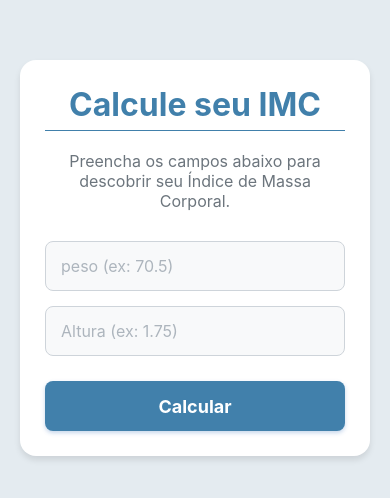
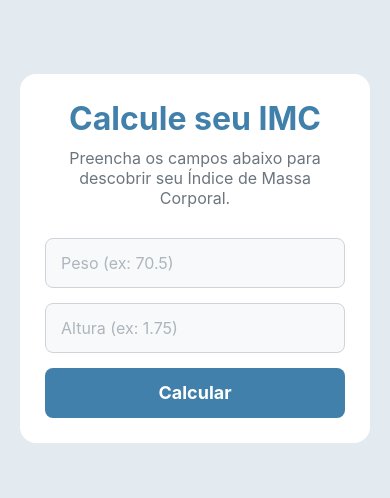
Before and after one commit to Lucas-Retanero/Calculadora-IMC-App, a React Native app: screen / in a window 390 px wide. Shown: the part 164-662 px from the top of the page. Built offline with nearby package versions, Linux system fonts and the light colour scheme.

Commit message:
TouchableWithoutFeedback alterado para Pressable

```diff
--- a/App.js
+++ b/App.js
@@ -1,12 +1,11 @@
-import { View, Text, StyleSheet, TextInput, Pressable, Keyboard, TouchableWithoutFeedback, Alert, StatusBar } from 'react-native';
+import { View, Text, StyleSheet, TextInput, Pressable, Keyboard, KeyboardAvoidingView, StatusBar, Alert,} from 'react-native';
 import { useState, useRef } from 'react';
 
 export default function App() {
-  const [peso, setpeso] = useState('');
+  const [peso, setPeso] = useState('');
   const [altura, setAltura] = useState('');
   const [imc, setImc] = useState(null);
   const [classificacao, setClassificacao] = useState('');
-
   const alturaRef = useRef(null);
 
   function calcular() {
@@ -22,26 +21,19 @@ export default function App() {
       return;
     }
 
-    const imc = p / (a * a);
-    setImc(imc);
+    const resultado = p / (a * a);
+    setImc(resultado);
 
-    if (imc < 18.5) {
-      setClassificacao('Abaixo do peso');
-    } else if (imc <= 24.9) {
-      setClassificacao('peso normal');
-    } else if (imc <= 29.9) {
-      setClassificacao('Sobrepeso');
-    } else if (imc <= 34.9) {
-      setClassificacao('Obesidade Grau I');
-    } else if (imc <= 39.9) {
-      setClassificacao('Obesidade Grau II');
-    } else {
-      setClassificacao('Obesidade Grau III');
-    }
+    if (resultado < 18.5) setClassificacao('Abaixo do peso');
+    else if (resultado <= 24.9) setClassificacao('Peso normal');
+    else if (resultado <= 29.9) setClassificacao('Sobrepeso');
+    else if (resultado <= 34.9) setClassificacao('Obesidade Grau I');
+    else if (resultado <= 39.9) setClassificacao('Obesidade Grau II');
+    else setClassificacao('Obesidade Grau III');
   }
 
   function limpar() {
-    setpeso('');
+    setPeso('');
     setAltura('');
     setImc(null);
     setClassificacao('');
@@ -49,29 +41,26 @@ export default function App() {
   }
 
   return (
-    <TouchableWithoutFeedback onPress={Keyboard.dismiss}>
-      <View style={styles.app}>
+    <KeyboardAvoidingView style={styles.app} behavior="padding">
       <StatusBar barStyle="dark-content" backgroundColor="#e4ebf0" />
+      <Pressable style={styles.innerContainer} onPress={Keyboard.dismiss}>
         <View style={styles.card}>
-          <View style={styles.tituloContainer}>
           <Text style={styles.titulo}>Calcule seu IMC</Text>
-          </View>
-
           <Text style={styles.subtitulo}>
             Preencha os campos abaixo para descobrir seu Índice de Massa Corporal.
           </Text>
 
-          <View style={styles.inputContainer}>
           <TextInput
             style={styles.input}
-              placeholder="peso (ex: 70.5)"
+            placeholder="Peso (ex: 70.5)"
             keyboardType="numeric"
             value={peso}
-              onChangeText={setpeso}
+            onChangeText={setPeso}
             returnKeyType="next"
             onSubmitEditing={() => alturaRef.current.focus()}
             placeholderTextColor="#adb5bd"
           />
+
           <TextInput
             style={styles.input}
             placeholder="Altura (ex: 1.75)"
@@ -83,11 +72,11 @@ export default function App() {
             onSubmitEditing={calcular}
             placeholderTextColor="#adb5bd"
           />
-          </View>
 
           <Pressable
-            style={({ pressed }) => [styles.botao, pressed && styles.botaoPressionado]}
-            onPress={calcular}>
+            style={({ pressed }) => [styles.botao, pressed && { opacity: 0.8 }]}
+            onPress={calcular}
+          >
             <Text style={styles.botaoTexto}>Calcular</Text>
           </Pressable>
 
@@ -95,16 +84,18 @@ export default function App() {
             <View style={styles.resultadoContainer}>
               <Text style={styles.resultadoValor}>{imc.toFixed(2)}</Text>
               <Text style={styles.resultadoclassificacao}>{classificacao}</Text>
+
               <Pressable
-                style={({ pressed }) => [styles.botaoLimpar, pressed && styles.botaoLimparPressionado]}
-                onPress={limpar}>
+                style={({ pressed }) => [styles.botaoLimpar, pressed && { opacity: 0.8 }]}
+                onPress={limpar}
+              >
                 <Text style={styles.botaoLimparTexto}>Limpar</Text>
               </Pressable>
             </View>
           )}
         </View>
-      </View>
-    </TouchableWithoutFeedback>
+      </Pressable>
+    </KeyboardAvoidingView>
   );
 }
 
@@ -112,6 +103,9 @@ const styles = StyleSheet.create({
   app: {
     flex: 1,
     backgroundColor: '#e4ebf0',
+  },
+  innerContainer: {
+    flexGrow: 1,
     justifyContent: 'center',
     padding: 20,
   },
@@ -119,35 +113,20 @@ const styles = StyleSheet.create({
     backgroundColor: '#fff',
     borderRadius: 16,
     padding: 25,
-    shadowColor: '#000',
-    shadowOffset: { width: 0, height: 4 },
-    shadowOpacity: 0.1,
-    shadowRadius: 6,
-    elevation: 8,
-  },
-  tituloContainer: {
-    borderBottomWidth: 1,
-    borderBottomColor: '#4180ab',
-    paddingBottom: 6,
-    marginBottom: 20,
-    alignItems: 'center',
+    elevation: 5,
   },
   titulo: {
     fontSize: 32,
     fontWeight: 'bold',
     color: '#4180ab',
     textAlign: 'center',
+    marginBottom: 10,
   },
   subtitulo: {
     fontSize: 16,
     color: '#6c757d',
     textAlign: 'center',
     marginBottom: 30,
-  },
-  inputContainer: {
-    width: '100%',
-    gap: 15,
-    marginBottom: 25,
   },
   input: {
     backgroundColor: '#f8f9fa',
@@ -158,23 +137,14 @@ const styles = StyleSheet.create({
     borderColor: '#ced4da',
     borderWidth: 1,
     color: '#6c757d',
+    marginBottom: 15,
   },
   botao: {
     backgroundColor: '#4180ab',
-    width: '100%',
     height: 50,
     borderRadius: 8,
     justifyContent: 'center',
     alignItems: 'center',
-    shadowColor: '#4178be',
-    shadowOffset: { width: 0, height: 2 },
-    shadowOpacity: 0.3,
-    shadowRadius: 4,
-    elevation: 5,
-  },
-  botaoPressionado: {
-    backgroundColor: '#4a8abc',
-    opacity: 0.9,
   },
   botaoTexto: {
     fontSize: 18,
@@ -205,10 +175,6 @@ const styles = StyleSheet.create({
     alignItems: 'center',
     marginTop: 20,
   },
-  botaoLimparPressionado: {
-    backgroundColor: '#e67c73',
-    opacity: 0.9,
-  },
   botaoLimparTexto: {
     fontSize: 16,
     color: '#fff',
--- a/app.json
+++ b/app.json
@@ -1,6 +1,6 @@
 {
   "expo": {
-    "name": "Calculadora IMC",
+    "name": "Calc IMC",
     "slug": "Calculadora-IMC",
     "version": "1.0.0",
     "orientation": "portrait",
```
Also changed, not shown: assets/icon-calculadora.png. Lines whose indentation alone changed are shown as unchanged.
